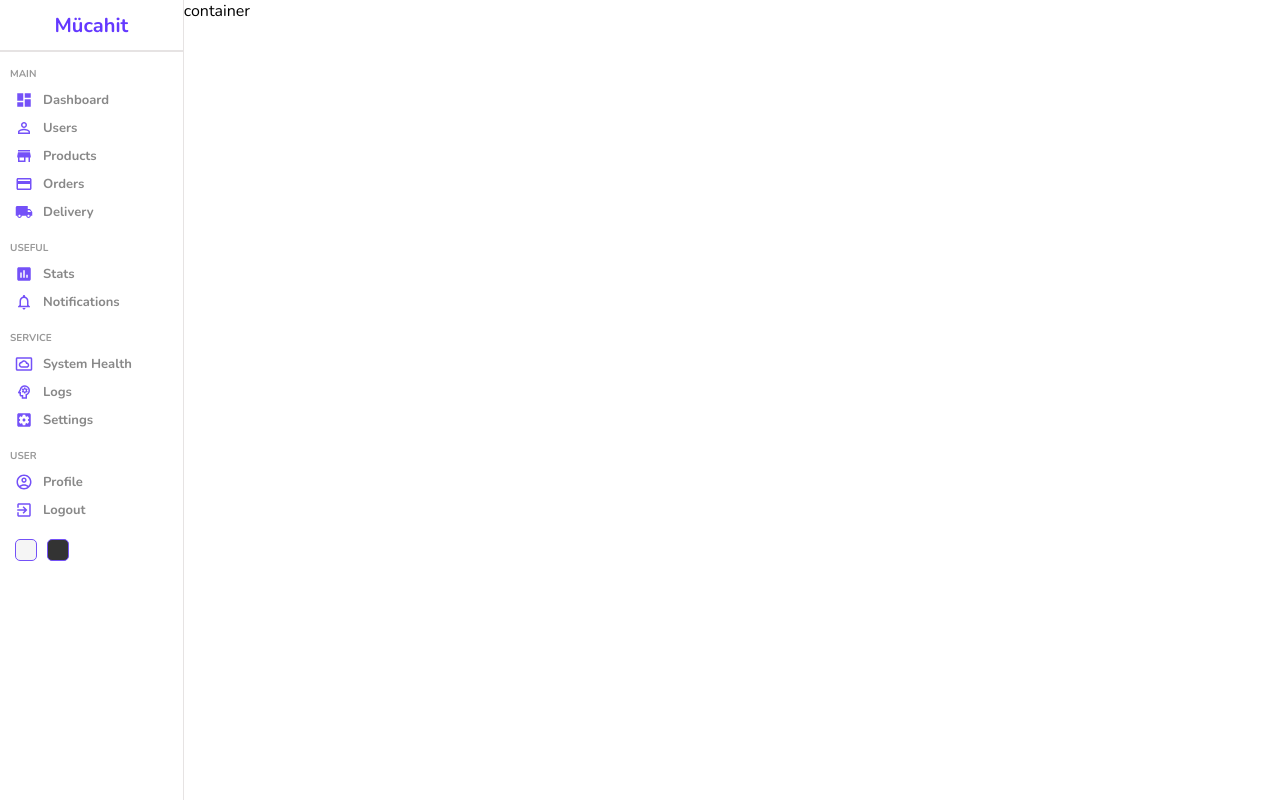
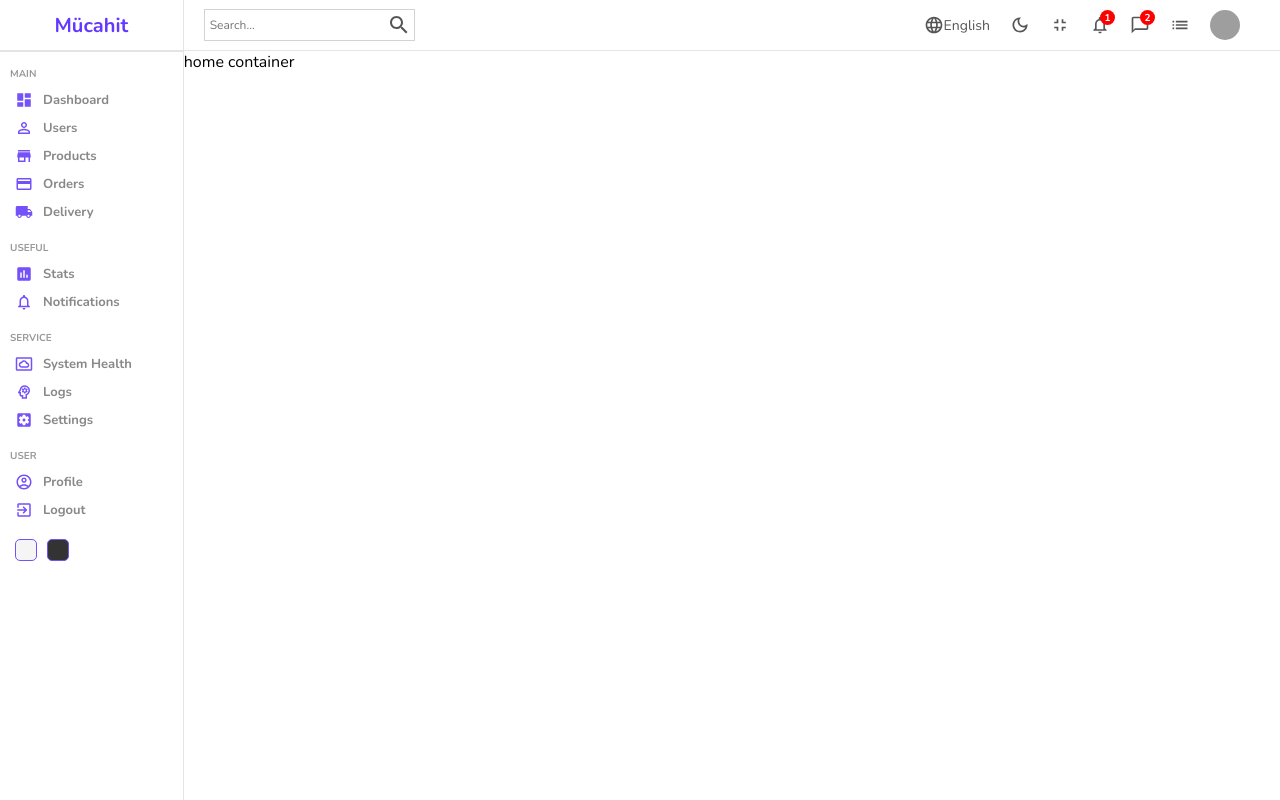
Before and after one commit to mucahityildirim0/Admin-Dashboard, a React (Create React App) app: page / in a window 1280 px wide. Built offline with nearby package versions, Linux system fonts and the light colour scheme; grey boxes are pictures that could not be loaded.

Commit message:
add navbar and style

```diff
--- a/src/components/navbar/Navbar.jsx
+++ b/src/components/navbar/Navbar.jsx
@@ -1,8 +1,53 @@
 import React from "react";
 import "./navbar.scss";
+import { SearchOutlined } from "@mui/icons-material";
+import { LanguageOutlined } from "@mui/icons-material";
+import DarkModeOutlinedIcon from "@mui/icons-material/DarkModeOutlined";
+import FullscreenExitOutlinedIcon from "@mui/icons-material/FullscreenExitOutlined";
+import NotificationsNoneOutlinedIcon from "@mui/icons-material/NotificationsNoneOutlined";
+import ChatBubbleOutlineOutlinedIcon from "@mui/icons-material/ChatBubbleOutlineOutlined";
+import ListOutlinedIcon from "@mui/icons-material/ListOutlined";
 
 const Navbar = () => {
-  return <div>Navbar</div>;
+  return (
+    <div className="navbar">
+      <div className="wrapper">
+        <div className="search">
+          <input type="text" placeholder="Search..." />
+          <SearchOutlined />
+        </div>
+        <div className="items">
+          <div className="item">
+            <LanguageOutlined className="icon" />
+            English
+          </div>
+          <div className="item">
+            <DarkModeOutlinedIcon className="icon" />
+          </div>
+          <div className="item">
+            <FullscreenExitOutlinedIcon className="icon" />
+          </div>
+          <div className="item">
+            <NotificationsNoneOutlinedIcon className="icon" />
+            <div className="container">1</div>
+          </div>
+          <div className="item">
+            <ChatBubbleOutlineOutlinedIcon className="icon" />
+            <div className="container">2</div>
+          </div>
+          <div className="item">
+            <ListOutlinedIcon className="icon" />
+          </div>
+          <div className="item">
+            <img
+              src="https://pbs.twimg.com/profile_images/1507783683184410628/JWdn7D73_400x400.jpg"
+              className="avatar"
+            />
+          </div>
+        </div>
+      </div>
+    </div>
+  );
 };
 
 export default Navbar;
--- a/src/components/navbar/navbar.scss
+++ b/src/components/navbar/navbar.scss
@@ -0,0 +1,69 @@
+.navbar {
+  height: 50px;
+  border-bottom: 0.5px solid rgb(231, 228, 228);
+  display: flex;
+  align-items: center;
+  font-size: 14px;
+  color: #555;
+
+  .wrapper {
+    display: flex;
+    align-items: center;
+    padding: 20px;
+    justify-content: space-between;
+    width: 100%;
+
+    .search {
+      display: flex;
+      align-items: center;
+      border: 0.5px solid lightgrey;
+      padding: 3px;
+
+      input {
+        border: none;
+        outline: none;
+        background-color: transparent;
+        &::placeholder {
+          font-size: 12px;
+        }
+      }
+    }
+
+    .items {
+      display: flex;
+      align-items: center;
+
+      .item {
+        display: flex;
+        align-items: center;
+        margin-right: 20px;
+        position: relative;
+
+        .icon {
+          font-size: 20px;
+        }
+
+        .avatar {
+          width: 30px;
+          height: 30px;
+          border-radius: 50%;
+        }
+        .container {
+          width: 15px;
+          height: 15px;
+          background-color: red;
+          border-radius: 50%;
+          color: white;
+          display: flex;
+          align-items: center;
+          justify-content: center;
+          font-size: 10px;
+          font-weight: bold;
+          position: absolute;
+          top: -5px;
+          right: -5px;
+        }
+      }
+    }
+  }
+}
--- a/src/pages/home/Home.jsx
+++ b/src/pages/home/Home.jsx
@@ -1,12 +1,16 @@
 import React from "react";
 import "./home.scss";
 import Sidebar from "../../components/sidebar/Sidebar";
+import Navbar from "../../components/navbar/Navbar";
 
 const Home = () => {
   return (
     <div className="home">
       <Sidebar />
-      <div className="homeContainer">container</div>
+      <div className="homeContainer">
+        <Navbar />
+        home container
+      </div>
     </div>
   );
 };
```
